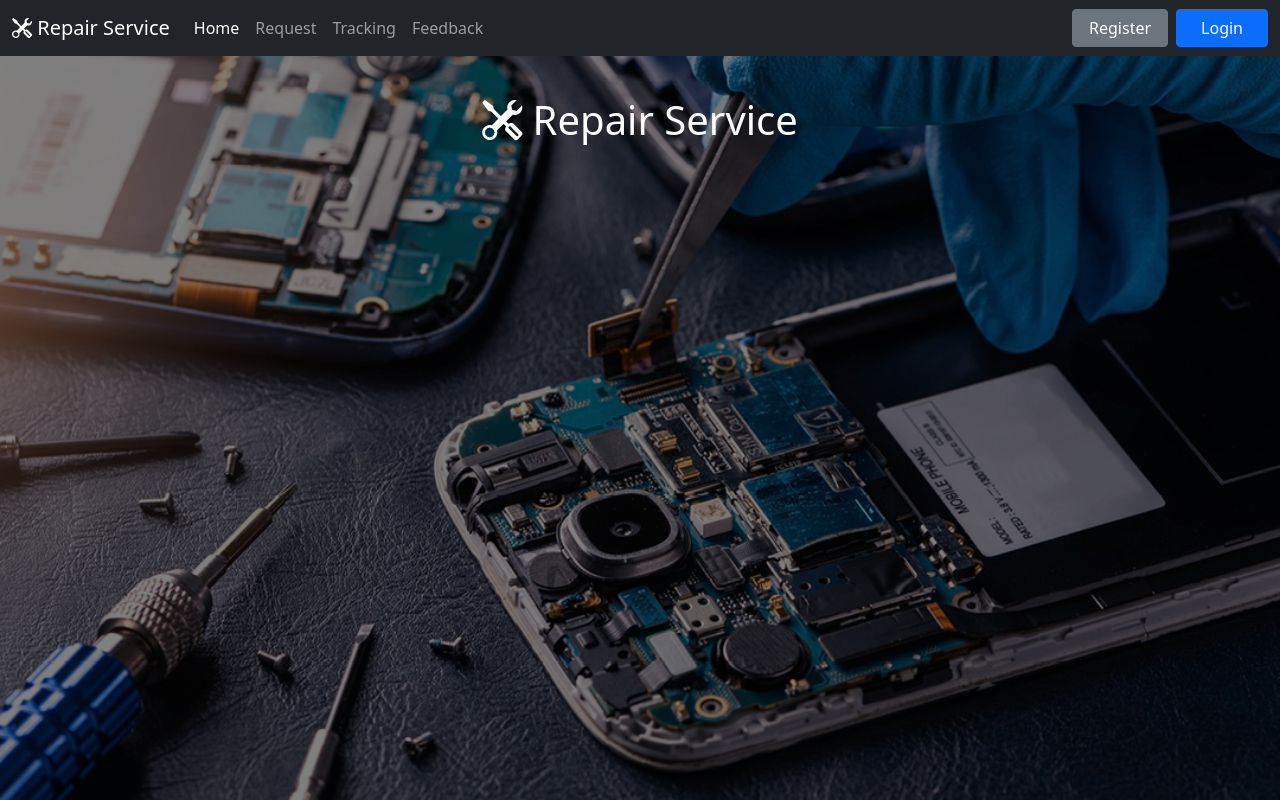
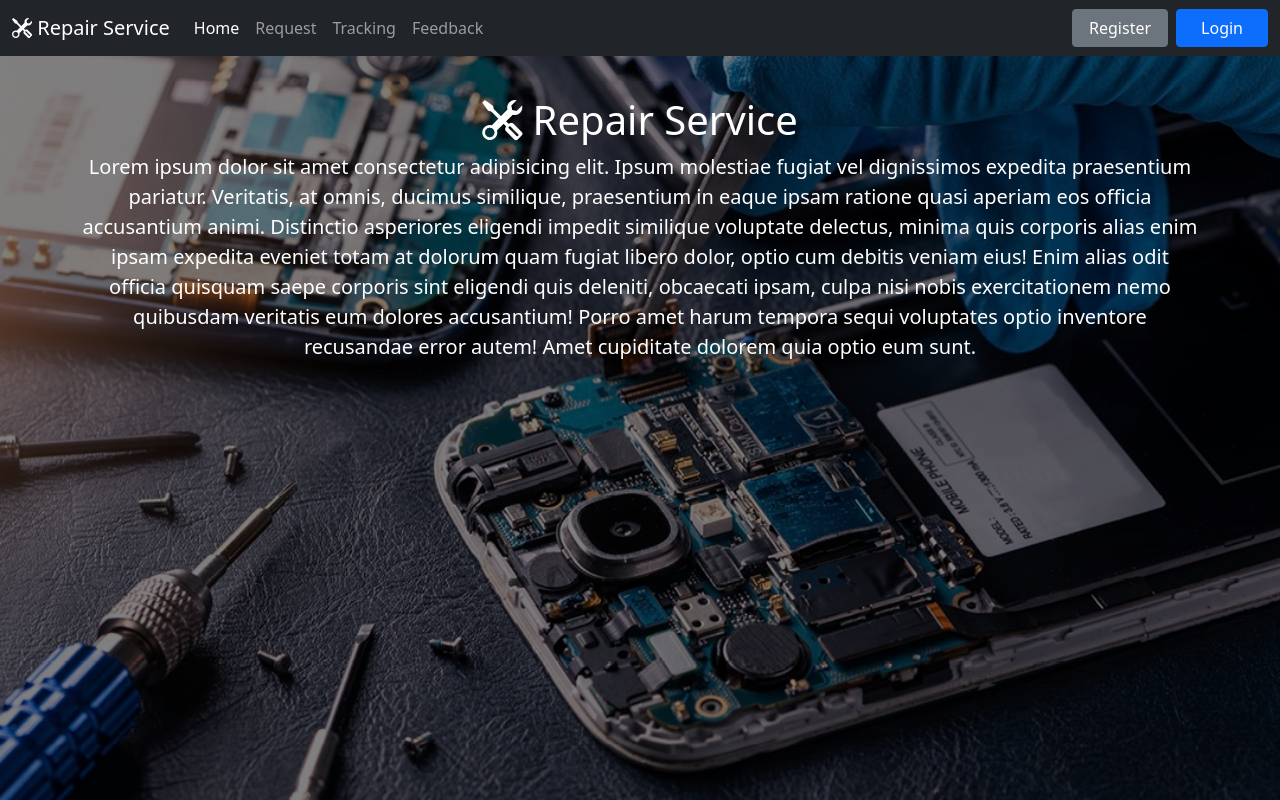
Before and after one commit to lgf2111/vision-core, a Flask app: page / in a window 1280 px wide. Run offline with Flask 2, Linux system fonts and the light colour scheme; some libraries are stand-ins or nearby versions.

Commit message:
update home

```diff
--- a/templates/home.html
+++ b/templates/home.html
@@ -5,5 +5,6 @@
         <i class="bi bi-tools"></i>
         Repair Service
     </h1>
+    <p class="lead text-white">Lorem ipsum dolor sit amet consectetur adipisicing elit. Ipsum molestiae fugiat vel dignissimos expedita praesentium pariatur. Veritatis, at omnis, ducimus similique, praesentium in eaque ipsam ratione quasi aperiam eos officia accusantium animi. Distinctio asperiores eligendi impedit similique voluptate delectus, minima quis corporis alias enim ipsam expedita eveniet totam at dolorum quam fugiat libero dolor, optio cum debitis veniam eius! Enim alias odit officia quisquam saepe corporis sint eligendi quis deleniti, obcaecati ipsam, culpa nisi nobis exercitationem nemo quibusdam veritatis eum dolores accusantium! Porro amet harum tempora sequi voluptates optio inventore recusandae error autem! Amet cupiditate dolorem quia optio eum sunt.</p>
 </div>
 {% endblock content %}
```
